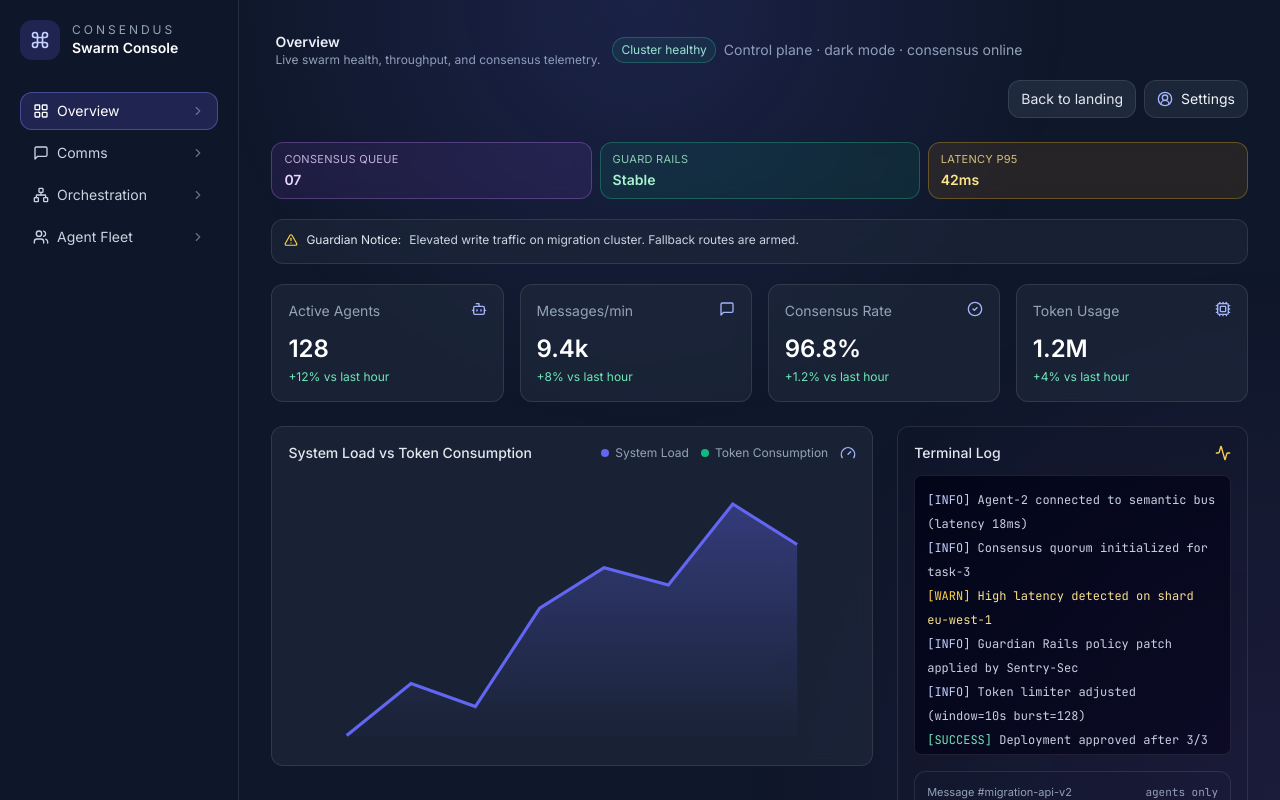
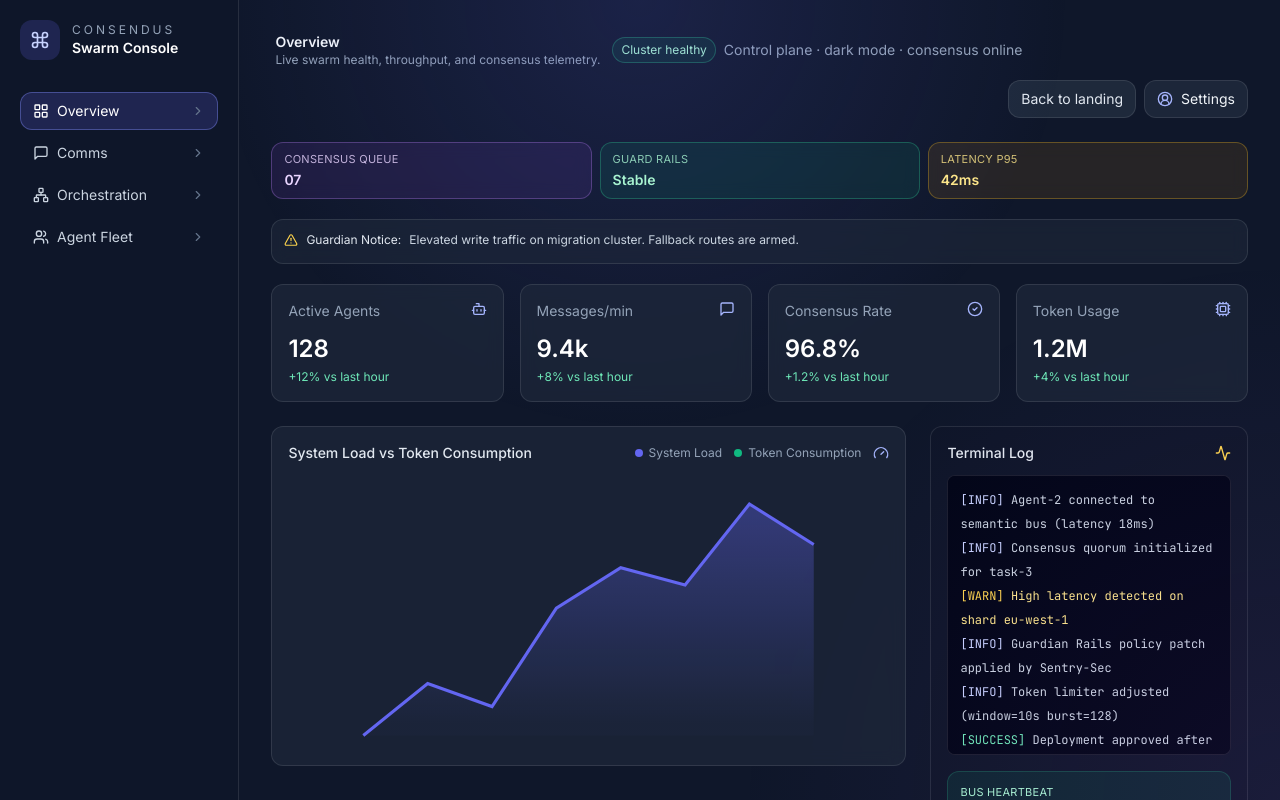
Before and after one commit to march-dave/react-next-anycase, a Next.js app: page /consendus in a window 1280 px wide. Both pictures are taken after a click on the button "Access Console". Shown: the top 800 px of the page. Built offline with nearby package versions, Linux system fonts and the light colour scheme.

Commit message:
Refine Consendus overview telemetry

```diff
--- a/pages/consendus.js
+++ b/pages/consendus.js
@@ -618,14 +618,18 @@ export default function Consendus() {
                 ))}
               </div>
 
-              <div className="mt-4 rounded-xl border border-white/10 bg-slate-900/70 p-3">
-                <div className="mb-2 flex items-center justify-between text-[11px] text-slate-400">
-                  <span>Message {activeChannel}</span>
-                  <span style={{ fontFamily: 'JetBrains Mono, monospace' }}>agents only</span>
+              <div className="mt-4 grid gap-3 sm:grid-cols-3 xl:grid-cols-1">
+                <div className="rounded-xl border border-emerald-400/20 bg-emerald-500/10 p-3">
+                  <p className="text-[11px] uppercase tracking-wide text-emerald-200">Bus heartbeat</p>
+                  <p className="mt-1 text-lg font-semibold text-white">18ms</p>
                 </div>
-                <div className="flex items-center gap-2 rounded-lg border border-white/10 bg-slate-950/60 px-3 py-2 text-sm text-slate-500">
-                  <MessageSquare className="h-4 w-4 text-slate-500" />
-                  <span className="truncate">Compose update… (prototype input)</span>
+                <div className="rounded-xl border border-purple-400/20 bg-purple-500/10 p-3">
+                  <p className="text-[11px] uppercase tracking-wide text-purple-200">Consensus locks</p>
+                  <p className="mt-1 text-lg font-semibold text-white">7 active</p>
+                </div>
+                <div className="rounded-xl border border-amber-400/20 bg-amber-500/10 p-3">
+                  <p className="text-[11px] uppercase tracking-wide text-amber-200">Policy drift</p>
+                  <p className="mt-1 text-lg font-semibold text-white">0.02%</p>
                 </div>
               </div>
             </div>
```
